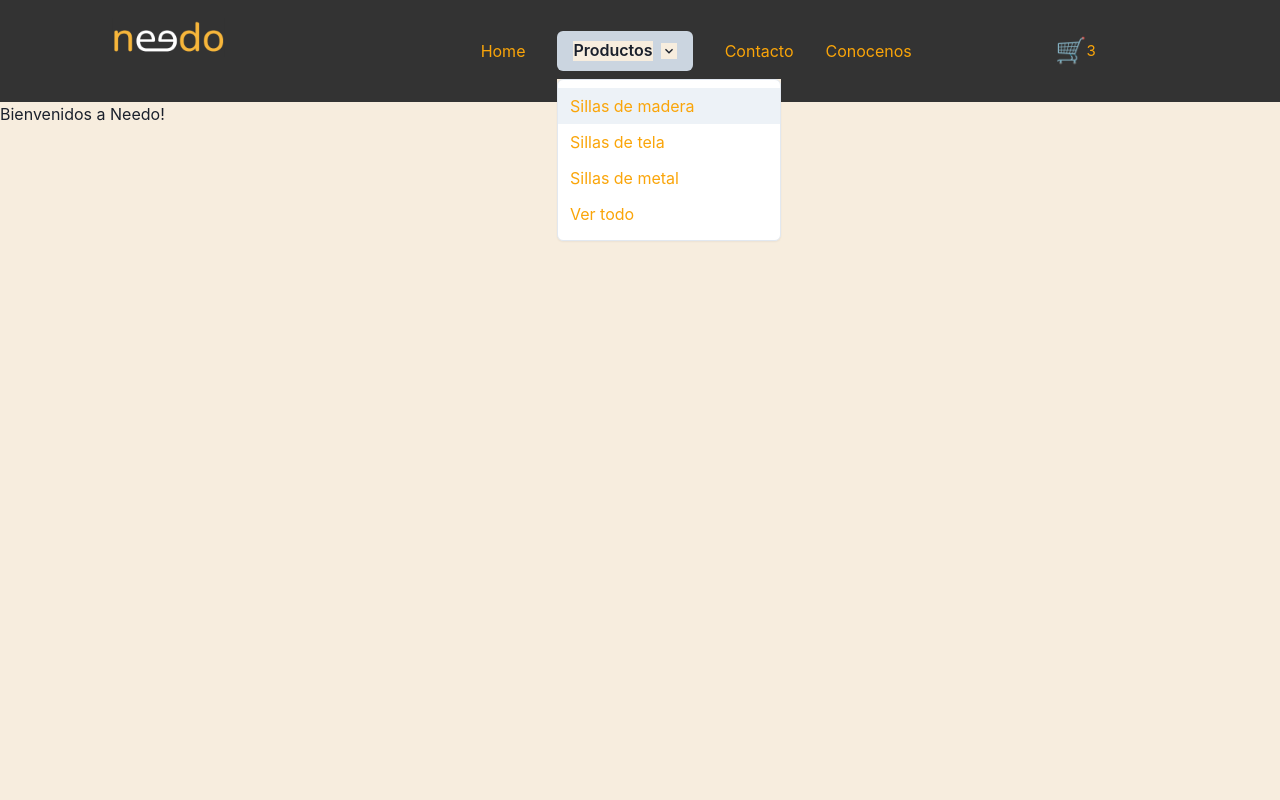
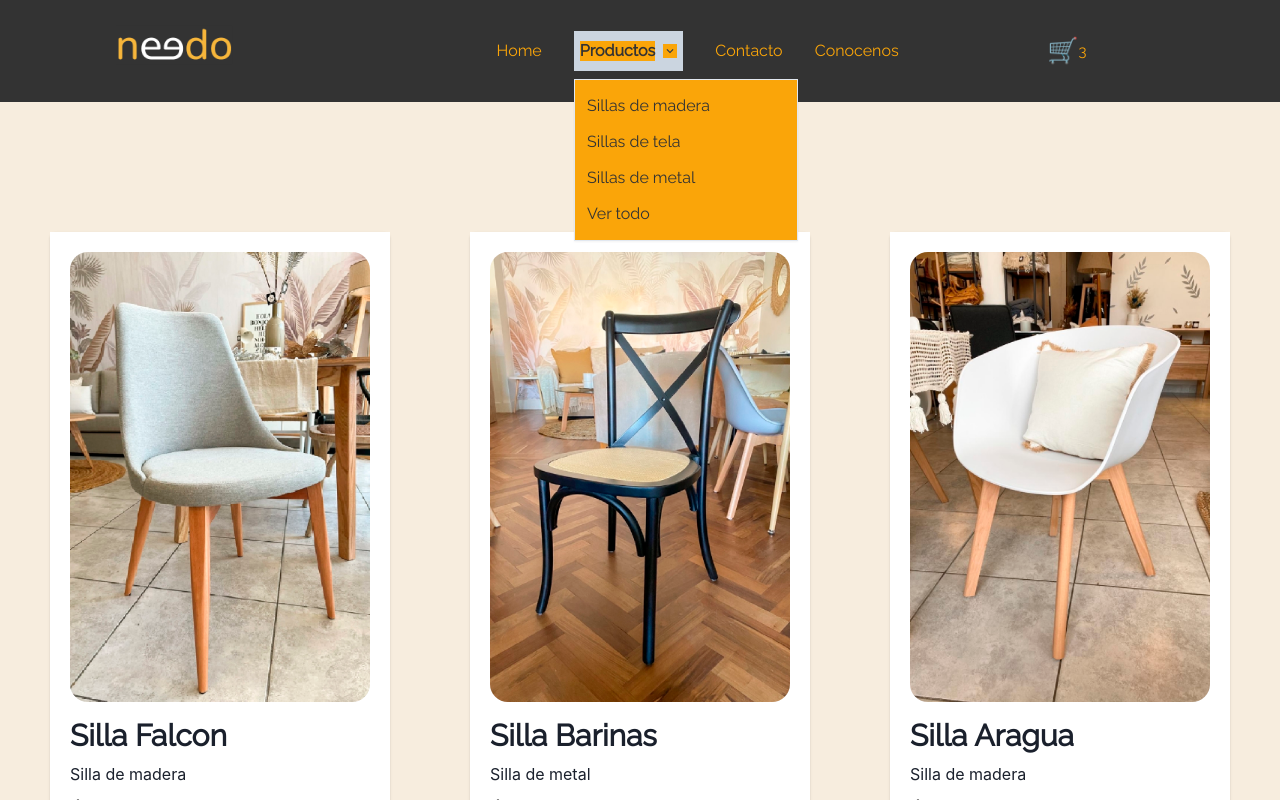
Before and after one commit to Gozzco/Entrega_Final_Roger_Gonzalez, a React (Vite) app: page / in a window 1280 px wide. Both pictures are taken after a click on the button "Productos". Shown: the top 800 px of the page. Built offline with nearby package versions, Linux system fonts and the light colour scheme.

Commit message:
segunda preentrega

```diff
--- a/index.html
+++ b/index.html
@@ -5,6 +5,7 @@
     <link rel="shortcut icon" href="./public/favicon.jpg"/>
     <meta name="viewport" content="width=device-width, initial-scale=1.0" />
     <title>Needo - Deco Home</title>
+    <link rel="preconnect" href="https://fonts.googleapis.com"><link rel="preconnect" href="https://fonts.gstatic.com" crossorigin><link href="https://fonts.googleapis.com/css2?family=Marcellus&family=Noto+Serif:wght@400;700&family=Raleway:ital,wght@0,100;0,400;1,200&display=swap" rel="stylesheet">
   </head>
 
   <body>
--- a/src/App.css
+++ b/src/App.css
@@ -13,13 +13,17 @@
   display:grid;
   grid-template-columns: 0.5fr 2fr 1.5fr 4fr 1fr 1fr 1fr;
   row-gap: 3%;
+  font-family: "Raleway", sans-serif;
 }
 
 .logo{
-  background-color: #333;
   scale: 50%;
   display: grid;
   grid-column: 2 / 3;
+}
+
+.logoImg{
+  background-color: #333;
 }
 
 ul {
@@ -36,13 +40,12 @@ li {
   background-color: #333;
   color: rgb(250, 165, 9);
   padding: 1rem;
+  font-family: "Raleway", sans-serif;
 }
 
 li:hover {
-  scale: 110%;
   cursor: pointer;
   text-decoration: underline;
-  transition: all 0.5s;
 }
 
 .contCarrito{
@@ -56,6 +59,7 @@ li:hover {
   text-align: center;
   background-color: #333;
   font-size: 25px;
+  font-family: "Raleway", sans-serif;
 }
 
 .carritoWidget {
@@ -63,18 +67,7 @@ li:hover {
   text-align: center;
   color: rgb(250, 165, 9);
   font-size: 15px;
-}
-
-a {
-  text-decoration: none;
-  color: #fff;
-}
-
-.saludo{
-  font-size: xx-large;
-  display: flex;
-  justify-content: center;
-  margin-top: 50px;
+  font-family: "Raleway", sans-serif;
 }
 
 .cardList{
@@ -86,13 +79,13 @@ a {
 
 .card{
   margin: 30px;
-  background-color: #fff;
 }
 
 .textPrice{
   font-size: x-large;
   color: #333;
   font-weight:bolder;
+  font-family: "Raleway", sans-serif;
 }
 
 .contBuyButton{
@@ -103,10 +96,14 @@ a {
   max-height: 450px;
 }
 
-.menuList{
-  font-size: medium;
+.menuList:hover {
+  cursor: pointer;
+  background-color: rgb(218, 218, 218);
 }
 
-.menu{
-  background-color:#333;
+.menuList {
+  font-size:medium;
+  color: #333;
+  background-color:rgb(250, 165, 9);
+  font-family: "Raleway", sans-serif;
 }
--- a/src/App.jsx
+++ b/src/App.jsx
@@ -30,6 +30,8 @@ const App = () => {
 
       </Routes>
 
+
+
     </BrowserRouter>
 
   )
--- a/src/components/Home.jsx
+++ b/src/components/Home.jsx
@@ -3,10 +3,15 @@ import ItemListContainer from './ItemListContainer'
 
 const Home = () => {
   return (
+
     <div>
-      <h1>Bienvenidos a Needo!</h1>
+
+
+
       <ItemListContainer />
+
     </div>
+
   )
 }
 
--- a/src/components/Item.jsx
+++ b/src/components/Item.jsx
@@ -9,23 +9,23 @@ const item = ({ product }) => {
   return (
 
       <Card className='card' maxW='sm'>
-    <CardBody>
+    <CardBody borderRadius='0' bg='white'>
 
-      <Image className='imageCard' src = {product.src} alt= {product.name} borderRadius='15px' />
+      <Image className='imageCard' src = {product.src} alt= {product.name} borderRadius='18px' />
 
-      <Stack mt='4' spacing='2'>
-        <Heading size='md'>{product.name}</Heading>
-        <Text>{product.description}</Text>
-        <Text className='textPrice'>${product.price}</Text>
+      <Stack bg='white' mt='4' spacing='2'>
+        <Heading bg='white' fontFamily='"Raleway", sans-serif' fontSize='30px' fontWeight='bold'>{product.name}</Heading>
+        <Text bg='white'>{product.description}</Text>
+        <Text bg='white' className='textPrice'>${product.price}</Text>
       </Stack>
 
     </CardBody>
 
     <Divider />
 
-    <CardFooter className='contBuyButton'>
+    <CardFooter bg='#333' className='contBuyButton'>
 
-        <Button variant='solid' colorScheme='#faa509;'>
+        <Button borderRadius='0' variant='solid' colorScheme='rgb(250, 165, 9);'>
         <Link to={`/item/${product.id}`}>Ver detalle</Link>
         </Button>
 
--- a/src/components/ItemDetailContainer.jsx
+++ b/src/components/ItemDetailContainer.jsx
@@ -6,21 +6,21 @@ const ItemDetailContainer = () => {
 
   const products= [
 
-    {id:1, name:"Silla Falcon", category:"Madera", tipo:"silla", price:12000, stock:1, description:"Silla de madera", src:"/assets/needoarticulosilla1.jpg"},
-    {id:3, name:"Silla Barinas", category:"Metal", tipo:"silla", price:13600, stock:1, description:"Silla de metal", src:"/assets/needoarticulosilla3.jpg"},
-    {id:4, name:"Silla Aragua", category:"Madera",tipo:"silla", price:15400, stock:1, description:"Silla de madera", src:"/assets/needoarticulosilla4.jpg"},
-    {id:5, name:"Silla Lara", category:"Metal", tipo:"silla", price:13599, stock:1, description:"Silla de Metal", src:"/assets/needoarticulosilla5.jpg"},
-    {id:6, name:"Silla BKF", category:"Metal", tipo:"silla", price:35000, stock:1, description:"Silla de metal", src:"/assets/needoarticulosilla6.jpg"},
-    {id:7, name:"Silla Eames", category:"Metal", tipo:"silla", price:13999, stock:1, description:"Silla de metal", src:"/assets/needoarticulosilla7.jpg"},
-    {id:8, name:"Silla Sucre", category:"Madera", tipo:"silla", price:14750, stock:1, description:"Silla de madera", src:"/assets/needoarticulosilla8.jpg"},
-    {id:9, name:"Silla Merida", category:"Madera", tipo:"silla", price:17800, stock:1, description:"Silla de madera", src:"/assets/needoarticulosilla9.jpg"},
-    {id:10, name:"Silla Tachira", category:"Madera", tipo:"silla", price:13450, stock:1, description:"Silla de madera", src:"/assets/needoarticulosilla10.jpg"},
-    {id:11, name:"Silla Caracas", category:"Madera", tipo:"silla", price:19500, stock:1, description:"Silla de madera", src:"/assets/needoarticulosilla11.jpg"},
-    {id:12, name:"Silla Esparta", category:"Textiles", tipo:"silla", price:14900, stock:1, description:"Silla de tela", src:"/assets/needoarticulosilla12.jpg"},
-    {id:13, name:"Silla Guyana", category:"Madera", tipo:"silla", price:21500, stock:1, description:"Silla de madera", src:"/assets/needoarticulosilla13.jpeg"},
-    {id:14, name:"Silla Cristobal", category:"Textiles", tipo:"silla", price:19500, stock:1, description:"Silla de tela", src:"/assets/needoarticulosilla14.jpg"},
-    {id:15, name:"Silla Monagas", category:"Textiles", tipo:"silla", price:26500, stock:1, description:"Silla de tela", src:"/assets/needoarticulosilla15.jpg"},
-    {id:2, name:"Silla Zulia", category:"Madera", tipo:"silla", price:11300, stock:1, description:"Silla de madera", src:"/assets/needoarticulosilla2.jpg"},
+    {id:1, name:"Silla Falcon", category:"Madera", price:12000, stock:1, description:"Silla de madera", src:"/assets/needoarticulosilla1.jpg"},
+    {id:3, name:"Silla Barinas", category:"Metal", price:13600, stock:1, description:"Silla de metal", src:"/assets/needoarticulosilla3.jpg"},
+    {id:4, name:"Silla Aragua", category:"Madera", price:15400, stock:1, description:"Silla de madera", src:"/assets/needoarticulosilla4.jpg"},
+    {id:5, name:"Silla Lara", category:"Metal", price:13599, stock:1, description:"Silla de Metal", src:"/assets/needoarticulosilla5.jpg"},
+    {id:6, name:"Silla BKF", category:"Metal", price:35000, stock:1, description:"Silla de metal", src:"/assets/needoarticulosilla6.jpg"},
+    {id:7, name:"Silla Eames", category:"Metal", price:13999, stock:1, description:"Silla de metal", src:"/assets/needoarticulosilla7.jpg"},
+    {id:8, name:"Silla Sucre", category:"Madera", price:14750, stock:1, description:"Silla de madera", src:"/assets/needoarticulosilla8.jpg"},
+    {id:9, name:"Silla Merida", category:"Madera", price:17800, stock:1, description:"Silla de madera", src:"/assets/needoarticulosilla9.jpg"},
+    {id:10, name:"Silla Tachira", category:"Madera", price:13450, stock:1, description:"Silla de madera", src:"/assets/needoarticulosilla10.jpg"},
+    {id:11, name:"Silla Caracas", category:"Madera", price:19500, stock:1, description:"Silla de madera", src:"/assets/needoarticulosilla11.jpg"},
+    {id:12, name:"Silla Esparta", category:"Textiles", price:14900, stock:1, description:"Silla de tela", src:"/assets/needoarticulosilla12.jpg"},
+    {id:13, name:"Silla Guyana", category:"Madera", price:21500, stock:1, description:"Silla de madera", src:"/assets/needoarticulosilla13.jpeg"},
+    {id:14, name:"Silla Cristobal", category:"Textiles", price:19500, stock:1, description:"Silla de tela", src:"/assets/needoarticulosilla14.jpg"},
+    {id:15, name:"Silla Monagas", category:"Textiles", price:26500, stock:1, description:"Silla de tela", src:"/assets/needoarticulosilla15.jpg"},
+    {id:2, name:"Silla Zulia", category:"Madera", price:11300, stock:1, description:"Silla de madera", src:"/assets/needoarticulosilla2.jpg"},
 
   ];
 
--- a/src/components/ItemListContainer.jsx
+++ b/src/components/ItemListContainer.jsx
@@ -57,8 +57,13 @@ const ItemListContainer = () => {
     })
 
 
-    const filteredProducts = products.filter ((product) => product.category === category)
+    let filteredProducts = products;
 
+    if (category && category !== 'all') {
+
+      filteredProducts = products.filter(product => product.category === category);
+
+    }
 
     return (
       <Center>
--- a/src/components/NavBar.jsx
+++ b/src/components/NavBar.jsx
@@ -12,20 +12,20 @@ const NavBar = () => {
 
     <div className='nav'>
 
-        <img className='logo' src="/public/needologoposi.png" alt="logo de Needo" />
+            <Link className='logo' to={'/'}><img className='logoImg' src="/public/needologoposi.png" alt="logo de Needo" /></Link>
 
         <ul>
             <li><Link to={'/'}>Home</Link></li>
-            <li className='menu'><Menu>
-                  <MenuButton as={Button} rightIcon={<ChevronDownIcon />}>
-                    Productos
-                  </MenuButton>
+            <li><Menu className='menuList'>
+                  <MenuButton bg='rgb(250, 165, 9)' fontSize='sm' color='gray.700' borderRadius='0' padding='1.5' as={Button} rightIcon={<ChevronDownIcon bg='rgb(250, 165, 9)'/>}>
+                    <p className='menuList'>Productos</p>
+                  </MenuButton >
 
-                  <MenuList className='menuList'>
-                    <MenuItem><Link to={'/category/madera'}>Sillas de madera</Link></MenuItem>
-                    <MenuItem><Link to={'/category/textiles'}>Sillas de tela</Link></MenuItem>
-                    <MenuItem><Link to={'/category/metal'}>Sillas de metal</Link></MenuItem>
-                    <MenuItem><Link to={'/tipo/silla'}>Ver todo</Link></MenuItem>
+                  <MenuList  bg='rgb(250, 165, 9)' fontSize='sm' borderRadius='0' color='gray.700'>
+                    <MenuItem bg='rgb(250, 165, 9)'><Link to={'/category/madera'}><p className='menuList'>Sillas de madera</p></Link></MenuItem>
+                    <MenuItem bg='rgb(250, 165, 9)'><Link to={'/category/textiles'}><p className='menuList'>Sillas de tela</p></Link></MenuItem>
+                    <MenuItem bg='rgb(250, 165, 9)'><Link to={'/category/metal'}><p className='menuList'>Sillas de metal</p></Link></MenuItem>
+                    <MenuItem bg='rgb(250, 165, 9)'><Link to={'/category/all'}><p className='menuList'>Ver todo</p></Link></MenuItem>
                   </MenuList>
               </Menu>
             </li>
```
